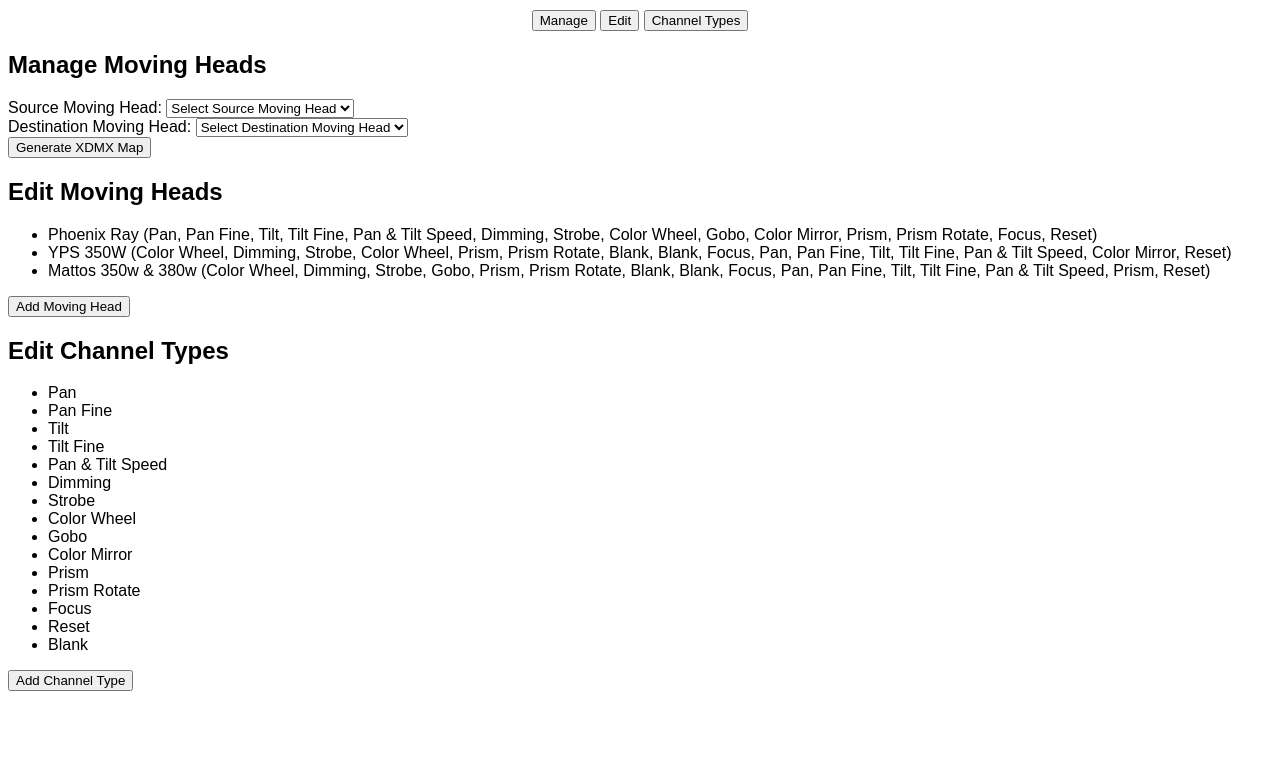
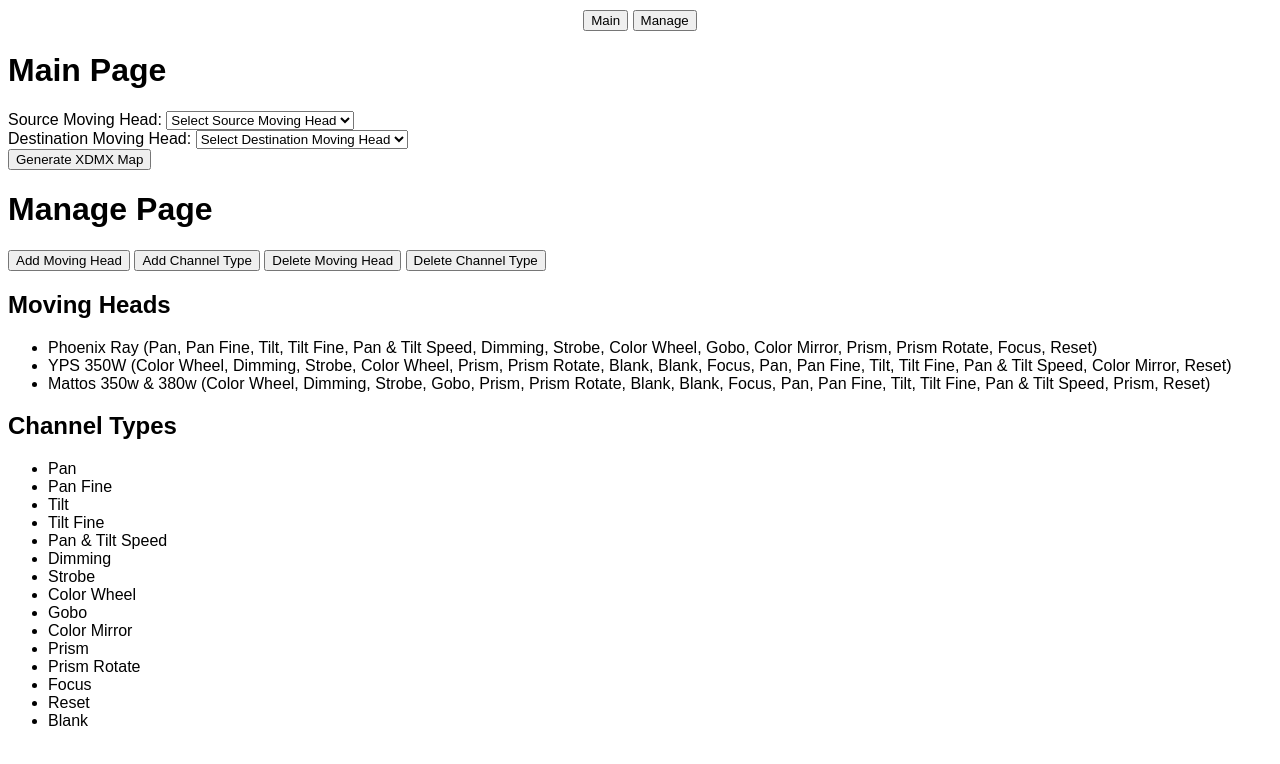
Before and after one commit to baelinc/Xlights-MH-Mapping, a plain HTML site: page index.html in a window 1280 px wide. Drawn offline with Linux system fonts and the light colour scheme.

Commit message:
Update index.html
separated pages

```diff
--- a/index.html
+++ b/index.html
@@ -3,42 +3,45 @@
 <head>
     <meta charset="UTF-8">
     <meta name="viewport" content="width=device-width, initial-scale=1.0">
-    <title>Moving Head Manager</title>
+    <title>Moving Heads Manager</title>
     <link rel="stylesheet" href="css/style.css">
 </head>
 <body>
     <div id="tabs">
+        <button onclick="showTab('main')">Main</button>
         <button onclick="showTab('manage')">Manage</button>
-        <button onclick="showTab('edit')">Edit</button>
-        <button onclick="showTab('channel-types')">Channel Types</button>
     </div>
 
-    <div id="manage" class="tab-content">
-        <h2>Manage Moving Heads</h2>
+    <div id="main" class="tab-content">
+        <h1>Main Page</h1>
+        <div>
             <label for="source-moving-head">Source Moving Head:</label>
             <select id="source-moving-head" onchange="updateChannels()">
                 <option value="">Select Source Moving Head</option>
             </select>
-        <br>
+        </div>
+        <div>
             <label for="destination-moving-head">Destination Moving Head:</label>
             <select id="destination-moving-head" onchange="updateChannels()">
                 <option value="">Select Destination Moving Head</option>
             </select>
-        <br>
+        </div>
         <button onclick="generateXDMXMap()">Generate XDMX Map</button>
         <pre id="xdmx-map-output"></pre>
     </div>
 
-    <div id="edit" class="tab-content">
-        <h2>Edit Moving Heads</h2>
+    <div id="manage" class="tab-content">
+        <h1>Manage Page</h1>
+        <button onclick="window.location.href='add-moving-head.html'">Add Moving Head</button>
+        <button onclick="window.location.href='add-channel-type.html'">Add Channel Type</button>
+        <button onclick="deleteMovingHead()">Delete Moving Head</button>
+        <button onclick="deleteChannelType()">Delete Channel Type</button>
+
+        <h2>Moving Heads</h2>
         <ul id="moving-heads-list"></ul>
-        <button onclick="addMovingHead()">Add Moving Head</button>
-    </div>
 
-    <div id="channel-types" class="tab-content">
-        <h2>Edit Channel Types</h2>
+        <h2>Channel Types</h2>
         <ul id="channel-types-list"></ul>
-        <button onclick="addChannelType()">Add Channel Type</button>
     </div>
 
     <script src="js/script.js"></script>
```
Lines whose indentation alone changed are shown as unchanged.
